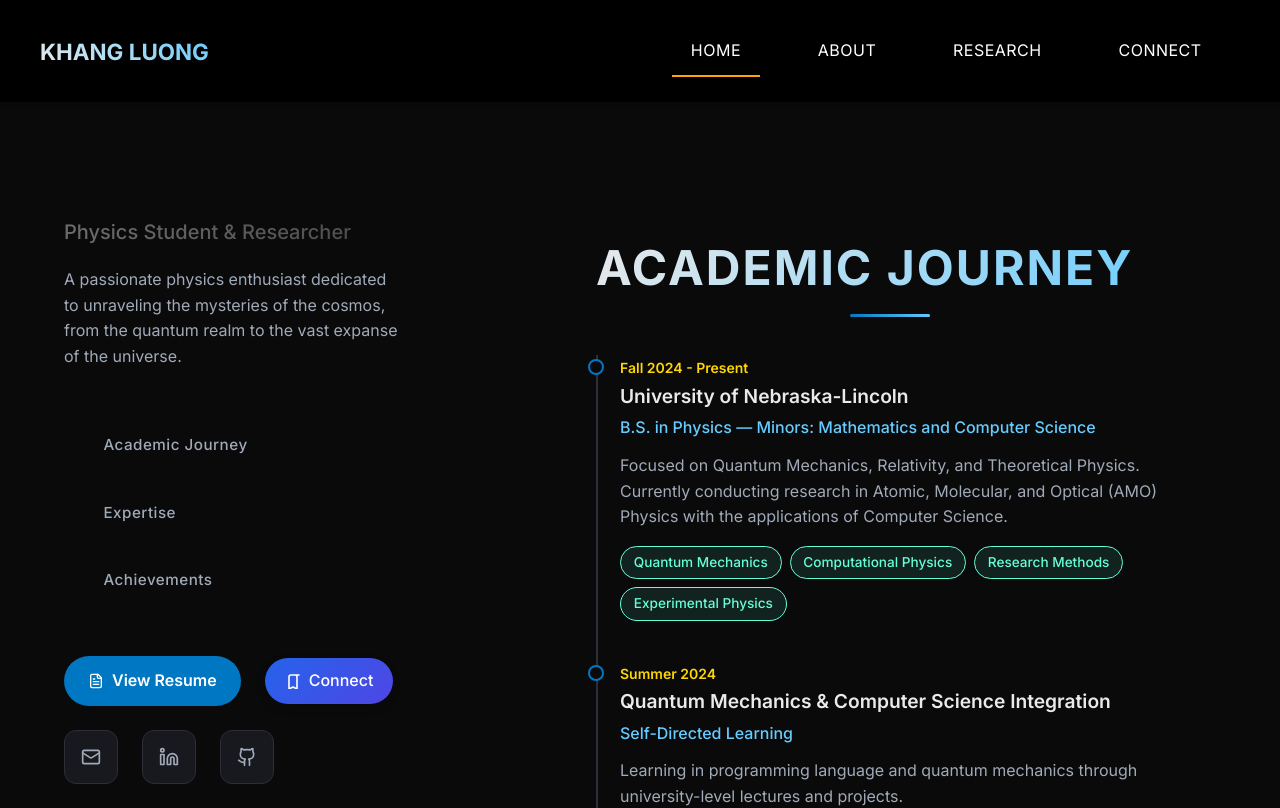
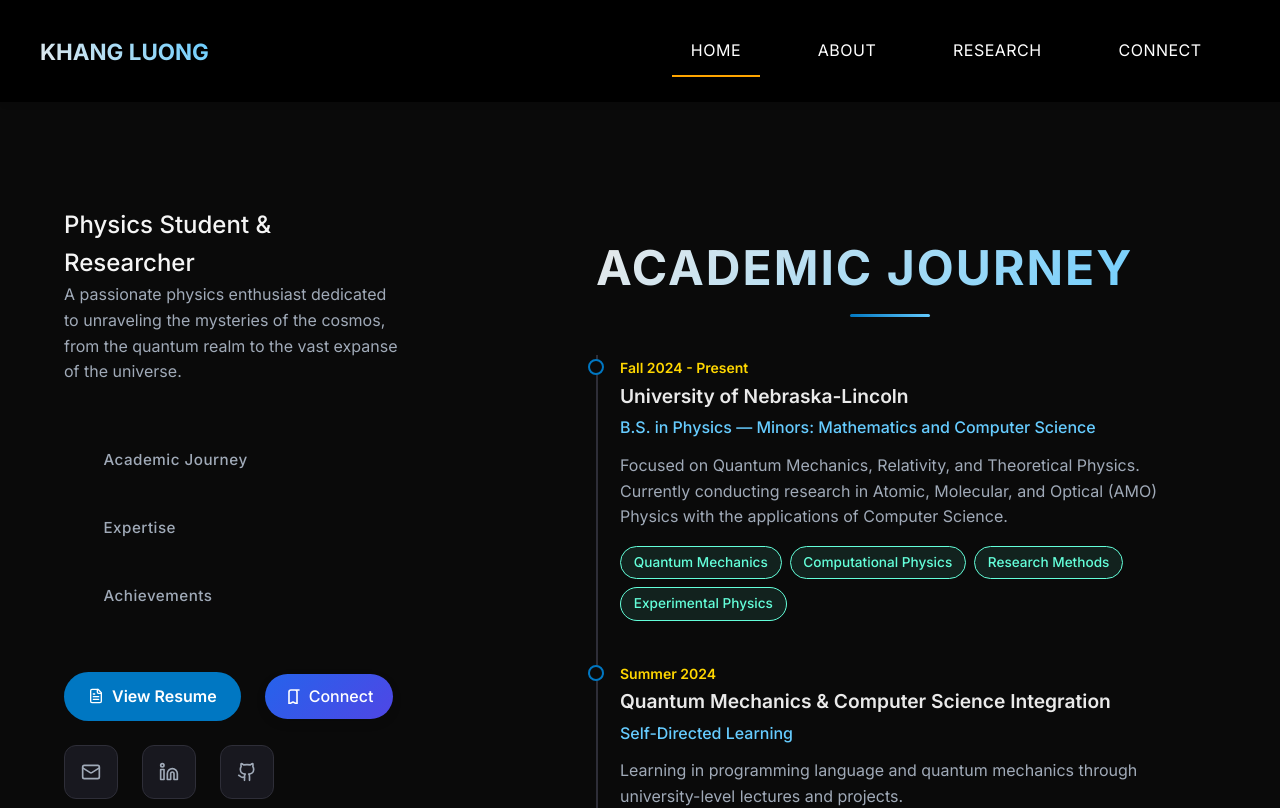
Before and after one commit to KhangLuong314/my-portfolio-website, a React (Vite) app: page / in a window 1280 px wide. Shown: the top 808 px of the page. Built offline with nearby package versions, Linux system fonts and the light colour scheme.

Commit message:
initial commit

```diff
--- a/src/designs/About.css
+++ b/src/designs/About.css
@@ -121,7 +121,7 @@ h3 {
   }
 }
 
-.hero-content h1 {
+.myname {
   font-size: 4.5rem;
   font-weight: 700;
   margin-bottom: 1rem;
--- a/src/pages/About.jsx
+++ b/src/pages/About.jsx
@@ -31,7 +31,7 @@ function About() {
                 <section className="hero" style={{ backgroundImage: `url(${heroImageUrl})` }}>
                     <div className="hero-overlay"></div>
                     <div className="hero-content">
-                        <h1>Khang Luong</h1>
+                        <h1 className='myname'>Khang Luong</h1>
                         <h2>Physics Student & Undergraduate Research Assistant</h2>
                         <p className="hero-subtitle">Exploring the universe through physics, computation, and research.</p>
                         <div className="hero-cta">
--- a/src/pages/Home.jsx
+++ b/src/pages/Home.jsx
@@ -90,7 +90,7 @@ function Home() {
                 {/* Left "Sticky" Column */}
                 <header className="left-panel">
                     <div className="profile-intro">
-                        <h1 className="profile-subtitle">Physics Student & Researcher</h1>
+                        <h className="profile-subtitle" style={{ color: 'whitesmoke', fontSize: '1.5rem'}}>Physics Student & Researcher</h>
                         <p className="profile-bio">
                             A passionate physics enthusiast dedicated to unraveling the mysteries of the cosmos, from the quantum realm to the vast expanse of the universe.
                         </p>
```
